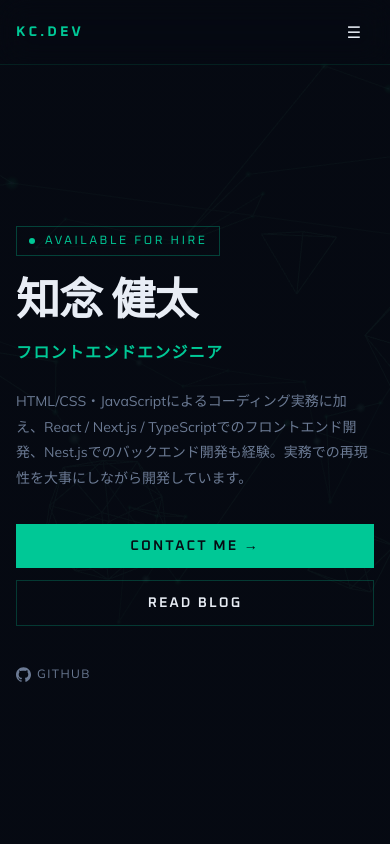
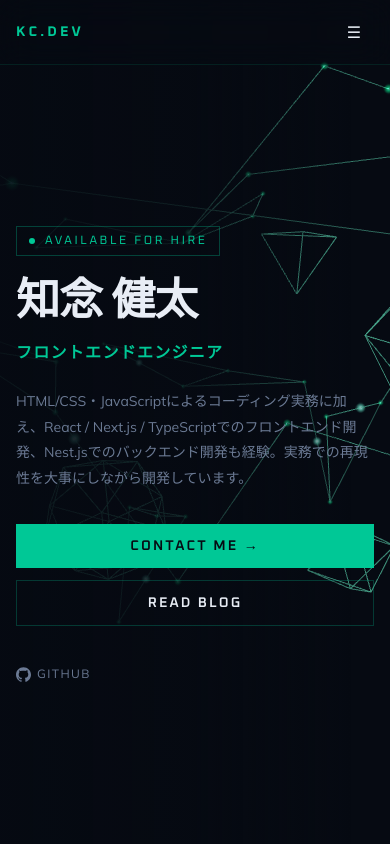
Before and after one commit to kenta-io/portfolio-site, a Next.js app: page / in a window 390 px wide. Shown: the top 844 px of the page. Built offline with nearby package versions, Linux system fonts and the light colour scheme.

Commit message:
fix: use gradient overlay on mobile hero for scene visibility

```diff
--- a/src/components/home/HeroSection/index.tsx
+++ b/src/components/home/HeroSection/index.tsx
@@ -4,7 +4,7 @@ import { SiGithub } from "react-icons/si";
 export function HeroSection() {
   return (
     <section className="relative flex min-h-screen items-center overflow-hidden pt-16">
-      <div className="absolute inset-0 pointer-events-none bg-[linear-gradient(to_right,rgba(6,10,18,0.94)_0%,rgba(6,10,18,0.94)_100%)] lg:bg-[linear-gradient(to_right,rgba(6,10,18,0.92)_0%,rgba(6,10,18,0.75)_38%,rgba(6,10,18,0)_68%)]" />
+      <div className="absolute inset-0 pointer-events-none bg-[linear-gradient(to_right,rgba(6,10,18,0.92)_0%,rgba(6,10,18,0.75)_49%,rgba(6,10,18,0)_90%)] lg:bg-[linear-gradient(to_right,rgba(6,10,18,0.92)_0%,rgba(6,10,18,0.75)_38%,rgba(6,10,18,0)_68%)]" />
 
       <div className="relative mx-auto w-full max-w-[1280px] px-4 py-16 md:px-6 lg:px-8 lg:py-0">
         <div className="max-w-[600px]">
```
